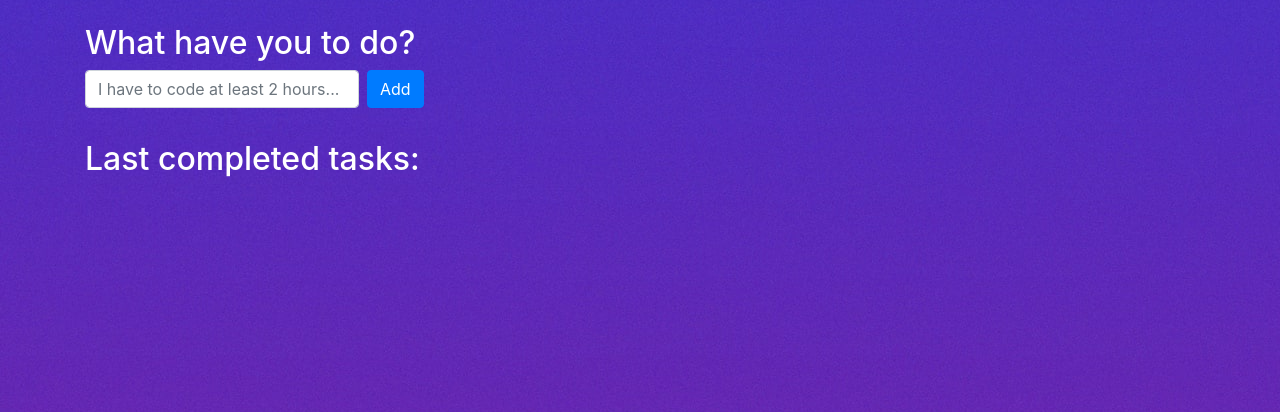
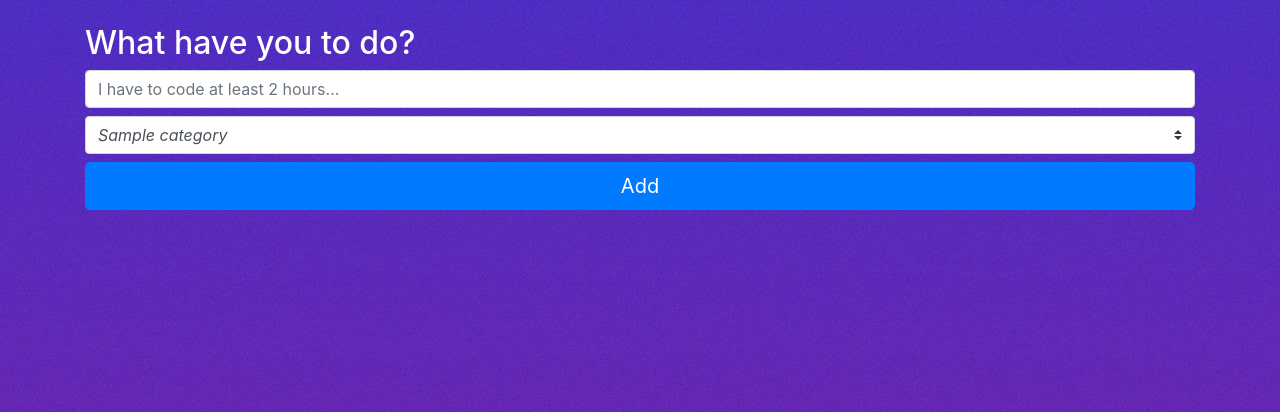
Before and after one commit to valentyn321/todoapp, a Django app: page / in a window 1280 px wide. Shown: the part 56-468 px from the top of the page. Run offline with Django 3.2, Linux system fonts and the light colour scheme; tables that the repository leaves empty hold one stand-in row (values such as "Sample post"); some libraries are stand-ins or nearby versions.

Commit message:
Add categories, minor fixes.

```diff
--- a/main/admin.py
+++ b/main/admin.py
@@ -1,6 +1,6 @@
 from django.contrib import admin
-from .models import Todo
+from .models import Todo, Category
 
 
 admin.site.register(Todo)
-# admin.site.register(Category)
+admin.site.register(Category)
--- a/main/models.py
+++ b/main/models.py
@@ -2,15 +2,15 @@ from django.db import models
 from django.utils import timezone
 from django.contrib.auth.models import User
 
-# class Category(models.Model):
-#     title = models.CharField(max_length=200)
+class Category(models.Model):
+    title = models.CharField(max_length=200)
 
-#     class Meta:
-#         verbose_name = ("Category")
-#         verbose_name_plural = ("Categories")
+    class Meta:
+        verbose_name = ("Category")
+        verbose_name_plural = ("Categories")
 
-#     def __str__(self):
-#         return self.title
+    def __str__(self):
+        return self.title
 
 
 class Todo(models.Model):
@@ -19,3 +19,4 @@ class Todo(models.Model):
     status = models.BooleanField(default=False)
     user_id = models.IntegerField(default=0)
     deadline = models.DateTimeField(blank=True, null=True)
+    category = models.ForeignKey(Category, on_delete=models.CASCADE, default="1")
--- a/main/static/main/js/scripts.js
+++ b/main/static/main/js/scripts.js
@@ -3,11 +3,13 @@ var csrfToken = $('[name="csrfmiddlewaretoken"]').val();
     $("#add_new").submit(function(e) {
         e.preventDefault();
         var text = document.getElementById("text").value;
+        var categ = $('#category_select').find(":selected").attr("id");
         $.ajax({
             type: "POST",
             url: "/ajax/add_new",
             data: {
                 'text': text,
+                'categ': categ,
                 'csrfmiddlewaretoken': csrfToken,
             },
             success: function() {
--- a/main/templates/main/todo_list.html
+++ b/main/templates/main/todo_list.html
@@ -4,12 +4,21 @@
 
 {% block content %}
 
-    <div  id='add_new_div'class="row mt-4">
-        <div class="col">
+
+    <div id='add_new_div' class="row mt-4">
+        <div class="col-12">
             <h2>What have you to do?</h2>
-            <form id="add_new" method="post" class="form-inline"> {% csrf_token %}
+            <form id="add_new" method="post"> {% csrf_token %}
                 <input type="text" id="text" name="content" class="form-control mb-2 mr-sm-2" placeholder="I have to code at least 2 hours...">
-                <button type="submit" id="add" class="btn btn-primary mb-2">Add</button>
+
+                <select id="category_select" class="font-italic custom-select">
+                  {% for category in category_list %}
+                    <option id="{{category.id}}">{{ category.title }}</option>
+                  {% endfor %}
+                </select>
+
+                <button type="submit" id="add" class="btn btn-primary btn-lg btn-block mt-2">Add</button>
+
             </form>
         </div>
     </div>
@@ -17,20 +26,21 @@
     <div class="row mt-4">
         <div class="col">
             <ul class="list-group">
-
+                {% if todo_items %}
+                <h2>My tasks:</h2>
                 {% for todo_item in todo_items %}
-                    <li class="list-group-item mb-2">{{ todo_item.text }}
+                    <li class="list-group-item mb-2">{{ todo_item.text }} ({{ todo_item.category }})
                         <div class="float-right">
                             <form class="my_class_complete" id="todo_{{ todo.pk }}" data-href="{% url 'complete_todo_ajax' todo_item.pk %}" method="post"> {% csrf_token %}
                                 <button type="submit" class="btn btn-success">l have already did this</button>
                             </form>
                         </div>
                     </li>
+                {% endfor %}
+                {% endif %}
 
-                {% endfor %}
-
+                {% if completed_items %}
                 <h2>Last completed tasks:</h2>
-
                 {% for completed_item in completed_items %}
                     <li class="list-group-item text-muted mt-2">{{ completed_item.text }}
                         <div class="float-right">
@@ -40,6 +50,7 @@
                         </div>
                     </li>
                 {% endfor %}
+                {% endif %}
 
 
             </ul>
--- a/main/views.py
+++ b/main/views.py
@@ -1,6 +1,6 @@
 from django.shortcuts import render
 from django.utils import timezone
-from .models import Todo
+from .models import Todo, Category
 from users.models import Profile
 from django.contrib.auth.models import User
 from django.http import JsonResponse
@@ -18,9 +18,11 @@ class TodoListView(ListView):
     def get_context_data(self, **kwargs):
         todo_items = Todo.objects.filter(status=False, user_id=self.request.user.id).order_by("-added_date")
         completed_items = Todo.objects.filter(status=True, user_id=self.request.user.id).order_by("-added_date")[:5]
+        category_list = Category.objects.all()
         context = super().get_context_data(**kwargs)
         context['todo_items'] = todo_items
         context['completed_items'] = completed_items
+        context['category_list'] = category_list
         return context
 
 
@@ -48,9 +50,10 @@ class CompletedTodoListView(ListView):
 def add_new_ajax(request):
     current_date = timezone.now()
     content = request.POST["text"]
+    category = Category.objects.get(id=request.POST["categ"])
     if content != "":
         complete = False
-        created_obj = Todo.objects.create(added_date=current_date, text=content, status=complete, user_id=request.user.id)
+        created_obj = Todo.objects.create(added_date=current_date, text=content, status=complete, user_id=request.user.id, category=category)
     else:
         messages.warning(request, f'Fill up task field!')
 
--- a/users/templates/users/register.html
+++ b/users/templates/users/register.html
@@ -4,7 +4,10 @@
 
 {% block content %}
     <div class="container mt-4">
-        <form method="POST"> {% csrf_token %}
+        <form method="POST">
+
+            {% csrf_token %}
+
             <fieldset class="form-group">
                 <h2 class="border-buttom mb-4">Plan your life with us!</h2>
                 {{ form|crispy }}
--- a/users/views.py
+++ b/users/views.py
@@ -5,6 +5,7 @@ from .models import Profile
 from .forms import UserRegisterForm, UserUpdateForm, ProfileUpdateForm
 from django.contrib.auth.decorators import login_required
 from django.views.generic import View
+from django.views.decorators.csrf import csrf_exempt
 
 
 class RegisterView(View): #class-based register view
@@ -24,7 +25,7 @@ class RegisterView(View): #class-based register view
             profile.user = user
             profile.save()
             messages.success(request, f'Account created successfully!')
-            return redirect('login')
+            return redirect('home')
 
 
 
```
Also changed, not shown: main/migrations/0001_initial.py, main/migrations/0002_auto_20200301_1938.py (deleted), users/migrations/0001_initial.py, users/migrations/0002_remove_profile_number_of_todos.py (deleted), users/migrations/0003_profile_number_of_todos.py (deleted), users/migrations/0004_auto_20200224_2109.py (deleted), users/migrations/0005_auto_20200225_0713.py (deleted).
